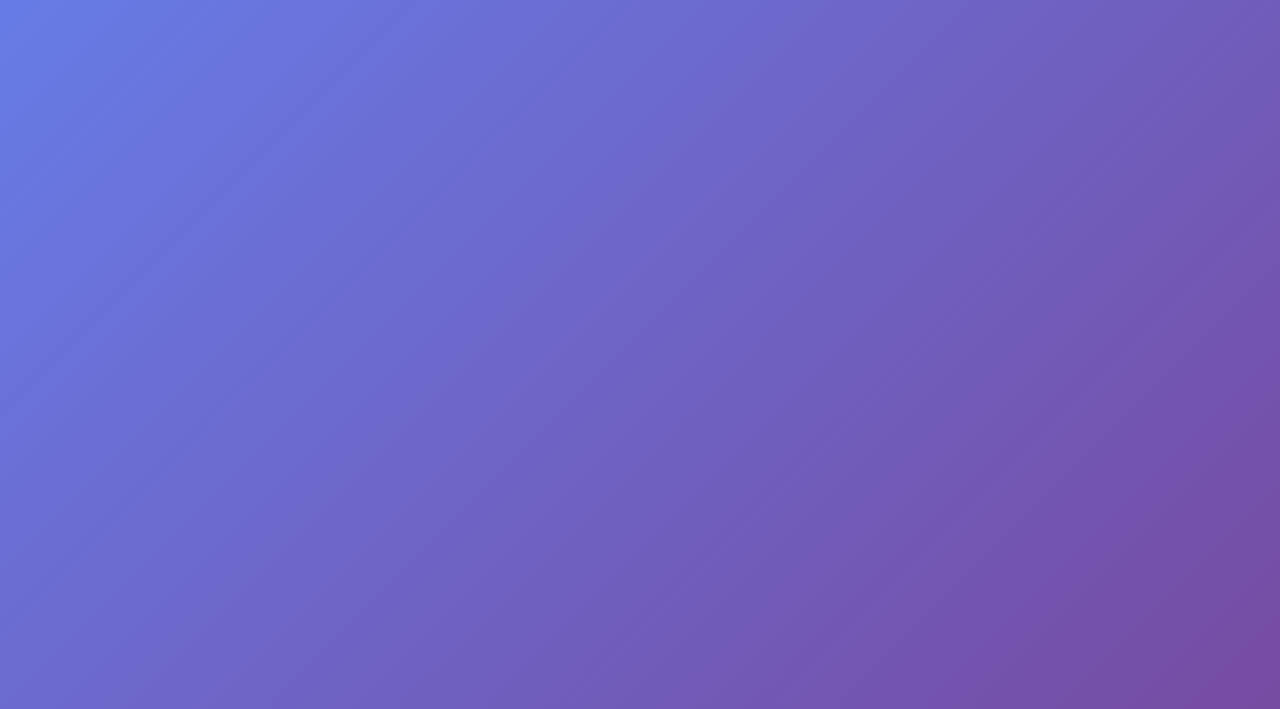
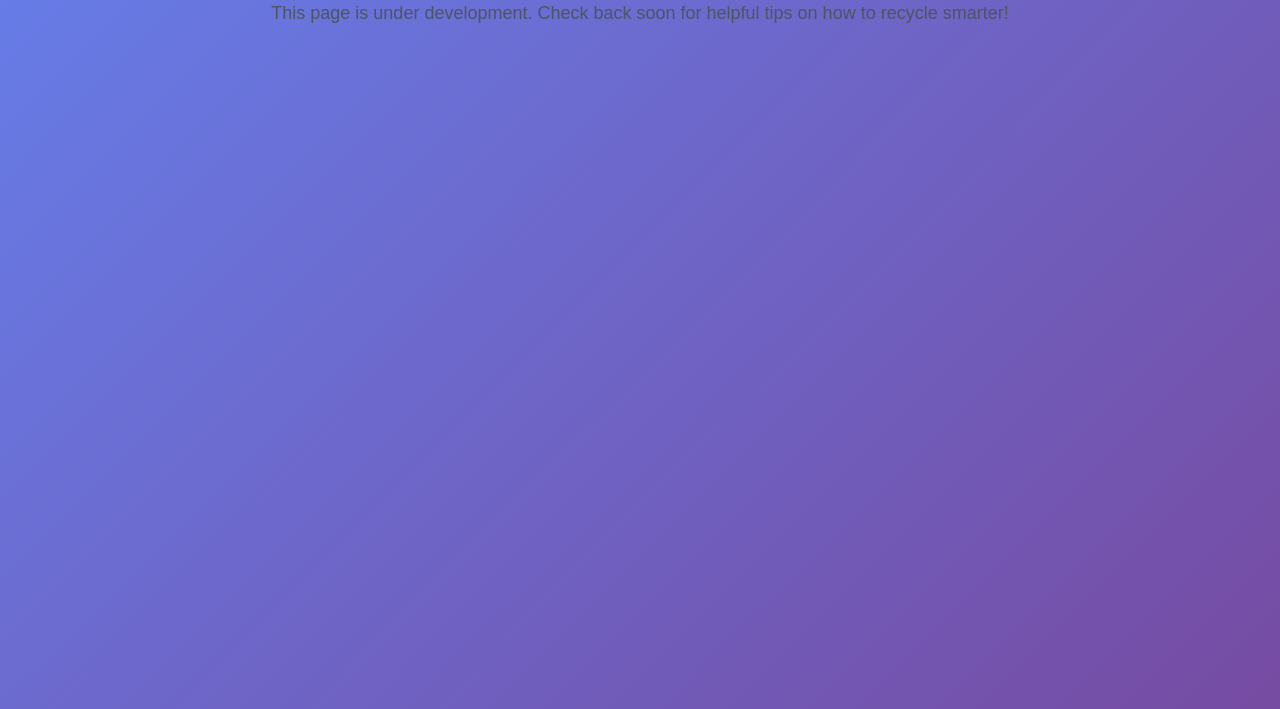
Before and after one commit to alwaysganesh09/SmartDustBinTemp, a website: page public/tips.html in a window 1280 px wide. Shown: the part 91-800 px from the top of the page. Drawn offline with Linux system fonts and the light colour scheme.

Commit message:
tips.html added

```diff
--- a/public/tips.html
+++ b/public/tips.html
@@ -33,7 +33,7 @@
     <div class="main-content">
         <div class="page-header">
             <h1><i class="fas fa-lightbulb"></i> Recycling Tips</h1>
-            <!-- <p>This page is under development. Check back soon for helpful tips on how to recycle smarter!</p>  -->
+            <p>This page is under development. Check back soon for helpful tips on how to recycle smarter!</p>
         </div>
     </div>
 </body>
```
